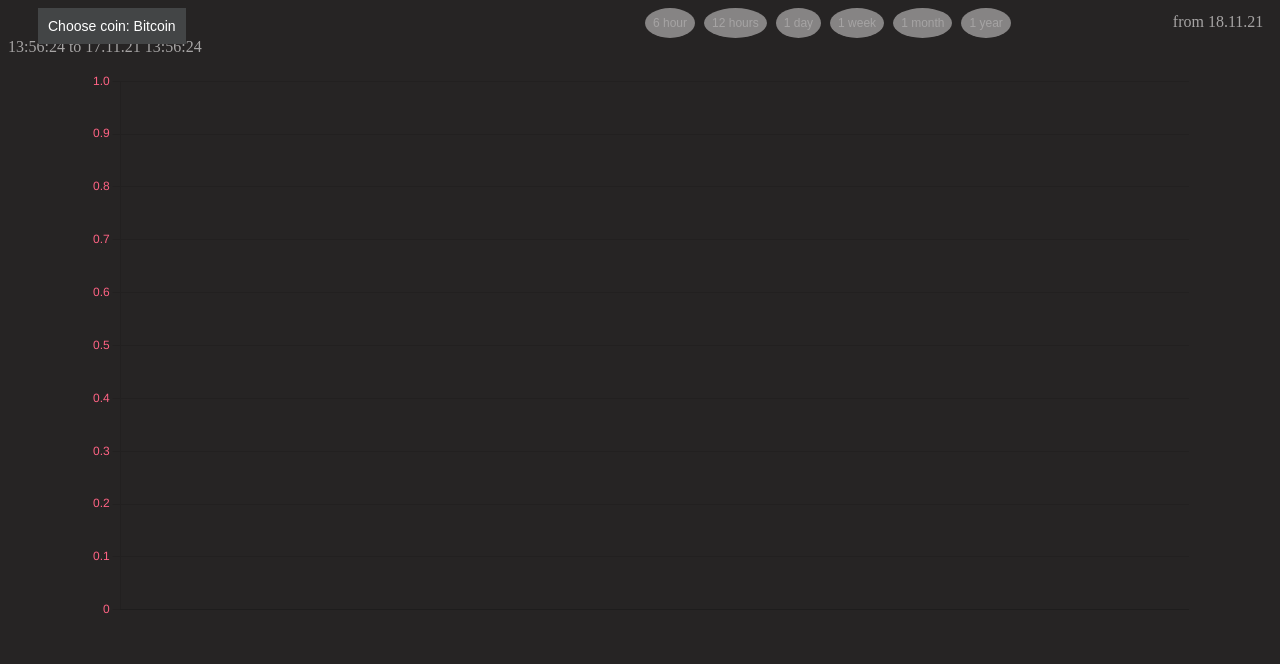
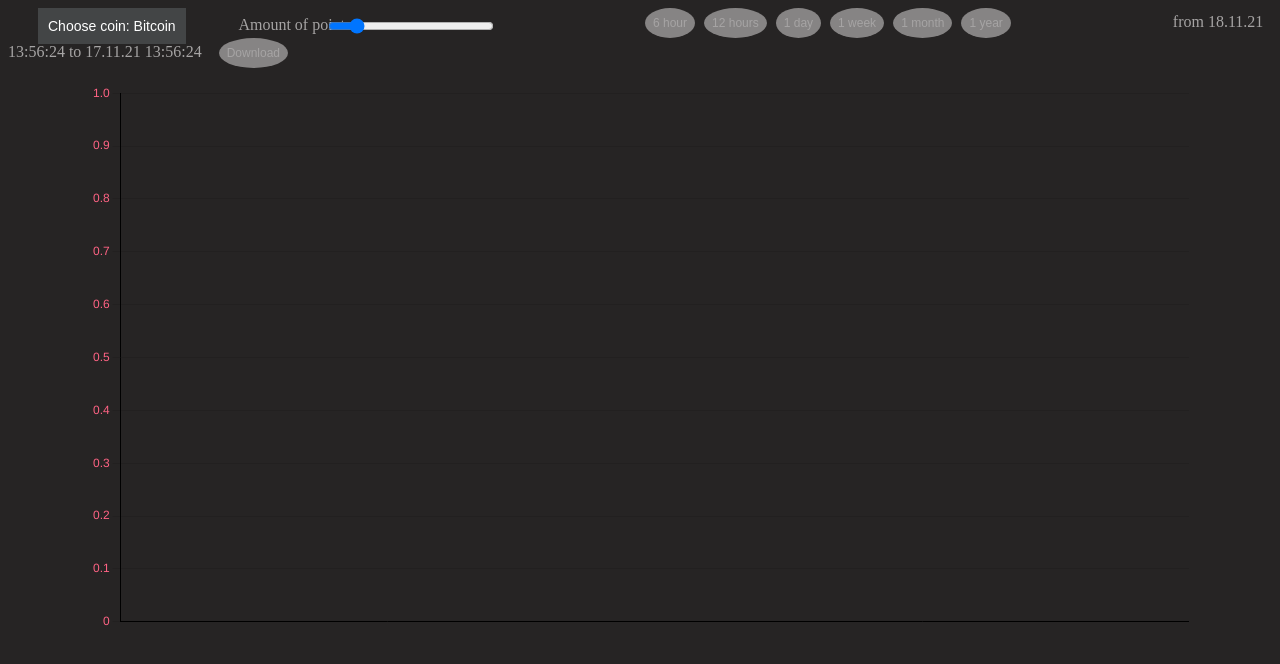
Before and after one commit to EmptyPerson/GraphCoins, a plain HTML site: page index.html in a window 1280 px wide. Drawn offline with nearby package versions, Linux system fonts and the light colour scheme; no server answers.

Commit message:
Scrole for point on chart and download button

```diff
--- a/index.html
+++ b/index.html
@@ -19,19 +19,6 @@
         }
 
         .dropbtn:hover, .dropbtn:focus {
-            background-color: #000000;
-        }
-
-        .dropbutton {
-            background-color: #3498DB;
-            color: white;
-            padding: 16px;
-            font-size: 16px;
-            border: none;
-            cursor: pointer;
-        }
-
-        .dropbutton:hover, .dropbtn:focus {
             background-color: #000000;
         }
 
@@ -64,16 +51,6 @@
             display: block;
         }
 
-        .dropdowntime-content {
-            display: none;
-            position: absolute;
-            background-color: #f1f1f1;
-            min-width: 160px;
-            overflow: auto;
-            box-shadow: 0px 8px 16px 0px rgba(0, 0, 0, 0.2);
-            z-index: 1;
-        }
-
         .dropdowntime-content a {
             color: #000000;
             padding: 12px 16px;
@@ -83,9 +60,13 @@
 
 
         .text {
-            display: inline-block;
-            font-size: 20px;
-
+            display: inline;
+            position: fixed;
+            font-size: 16px;
+            margin-left: 18%;
+            color: #a6a4a4;
+            padding-top: 8px;
+            margin-top: 0;
         }
 
         .timebutton {
@@ -113,12 +94,6 @@
             background-color: #000000;
         }
 
-        /*html, body {*/
-        /*    width: 100%;*/
-        /*    height: 100%;*/
-        /*    margin: 0;*/
-        /*    position: fixed;*/
-        /*}*/
         .chart {
             max-width: 87%;
             margin-right: auto;
@@ -141,20 +116,39 @@
             margin-left: 150px;
             color: #a6a4a4;
         }
+
+        input[type="range"]{
+            position: fixed;
+            display: inline;
+            width: 150px;
+            margin-left: 25%;
+            padding: 8px;
+        }
+
+        /*#btn-download {*/
+        /*    display: inline;*/
+        /*    padding: 8px;*/
+        /*    font-size: 16px;*/
+        /*}*/
     </style>
 </head>
 <body>
 
 
 <div class="dropdown">
-<!--    <p class="text"> Choose coin: </p>-->
+
     <button class="dropbtn" id="choose-coin" onclick="ButtonChooseCoin()"> Choose coin: Bitcoin </button>
+
     <div class="dropdown-content" id="myDropdownCoin">
         <p onclick="ChooseCoin('Bitcoin')">Bitcoin</p>
         <p onclick="ChooseCoin('Ethereum')">Ethereum</p>
         <p onclick="ChooseCoin('Atom')">Atom</p>
         <p onclick="ChooseCoin('Doge')">Doge</p>
     </div>
+
+    <p class="text"> Amount of points </p>
+
+    <input type="range" id="r1" min="1" max="1000" value="100" step="1" onchange="fun1()">
 
     <div class="timebutton">
         <button class="btn" onclick="ChooseTime('6 hour')"> 6 hour </button>
@@ -167,7 +161,9 @@
 
     <p class="timeshow" id="timefromto"> </p>
 
-
+    <button class="btn" id="btn-download">
+        Download
+    </button>
 </div>
 
 <div class="chart">
--- a/main.js
+++ b/main.js
@@ -9,7 +9,7 @@ class DataModel {
         this.periodMap = new Map();
         this.symbolMap = new Map();
         this.periodFlag = [];
-        this.APIKey = {"X-CoinAPI-Key": "C8D4AAB2-DDCB-45E4-B54E-3962B85A8FC5"};
+        this.APIKey = {"X-CoinAPI-Key": "F48B7E48-AFAC-4AA4-8159-9EAC547589A1"};
     }
 
     async getData(periodId) {
@@ -101,7 +101,7 @@ class DataModel {
 
     }
 
-    static FormatDate(date, format = 'dd.mm.yyyy hh:mm:ss') {
+    static FormatDate(date, format) {
 
         let dd = date.getDate();
         if (dd < 10) dd = '0' + dd;
@@ -125,7 +125,6 @@ class DataModel {
 
         let ss = date.getSeconds();
         if (ss < 10) ss = '0' + ss;
-
 
 
         if (format == 'dd.mm.yyyy hh:mm:ss') {
@@ -174,20 +173,25 @@ class viewModel {
             },
             options: {
                 scales: {
-
                     x: {
                         grid: {
-                            display: false
+                            display: false,
+                            borderColor: 'rgba(0, 0, 0, 1)'
+                        },
+                        ticks: {
+                            color: 'rgba(255, 99, 132, 1)',
+                            stepSize : 50,
+                        }
+
+                    },
+                    y: {
+                        grid: {
+                            borderColor: 'rgba(0, 0, 0, 1)'
                         },
                         ticks: {
                             color: 'rgba(255, 99, 132, 1)'
-                        },
+                        }
 
-                    },
-                    y: {
-                        ticks: {
-                            color: 'rgba(255, 99, 132, 1)'
-                        }
                     }
                 },
                 plugins: {
@@ -202,6 +206,7 @@ class viewModel {
         };
 
     }
+
     addData(chart, labels, data) {
         labels.forEach((label) => {
             chart.data.labels.push(label);
@@ -213,6 +218,7 @@ class viewModel {
         });
         chart.update();
     }
+
     removeData(chart) {
         chart.data.labels = [];
         myChart.data.datasets[0].data = []
@@ -242,6 +248,7 @@ class HttpError extends Error {
         }
     }
 }
+
 //input buttons
 function ButtonChooseCoin() {
     document.getElementById("myDropdownCoin").classList.toggle("show");
@@ -259,6 +266,20 @@ async function ChooseCoin(ChoiceCoins) {
     symbolId = CoinID.get(ChoiceCoins);
     document.getElementById("choose-coin").innerText = ChoiceCoins;
     await main();
+}
+
+async function fun1() {
+    data.cleaningDate();
+    let rng = document.getElementById('r1');
+    limit = rng.value;
+    await main();
+}
+
+document.getElementById('btn-download').onclick = function() {
+    let a = document.createElement('a');
+    a.href = myChart.toBase64Image();
+    a.download = 'CoinChart.png';
+    a.click();
 }
 
 window.onclick = function (event) {
@@ -287,7 +308,7 @@ let diffTime = new Date();
 diffTime.setDate(diffTime.getDate() - 1);
 let time_end = DataModel.FormatDate(today, 'yyyy-mm-ddThh:mm:ss');
 let time_start = DataModel.FormatDate(diffTime, 'yyyy-mm-ddThh:mm:ss');
-let limit = 50;
+let limit = '50';
 document.getElementById("timefromto").innerText = "from " + DataModel.FormatDate(today, 'dd.mm.yyyy hh:mm:ss') + " to " + DataModel.FormatDate(diffTime, 'dd.mm.yyyy hh:mm:ss');
 
 let TimeId = new Map();
@@ -321,7 +342,9 @@ async function main() {
         }
     }
 
-    let date = result[0].map((value) => {return DataModel.FormatDate(value, 'dd.mm.yyyy hh:mm:ss')});
+    let date = result[0].map((value) => {
+        return DataModel.FormatDate(value, 'dd.mm.yyyy hh:mm:ss')
+    });
     let price = result[1];
 
     view.removeData(myChart);
```
Lines whose indentation alone changed are shown as unchanged.
